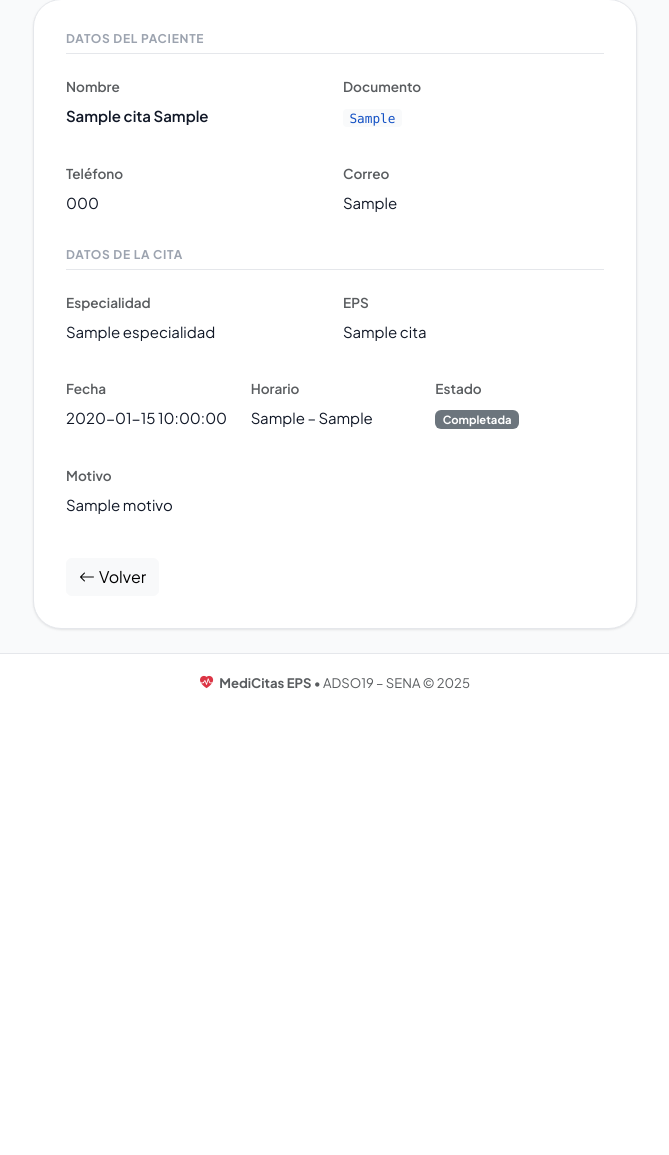
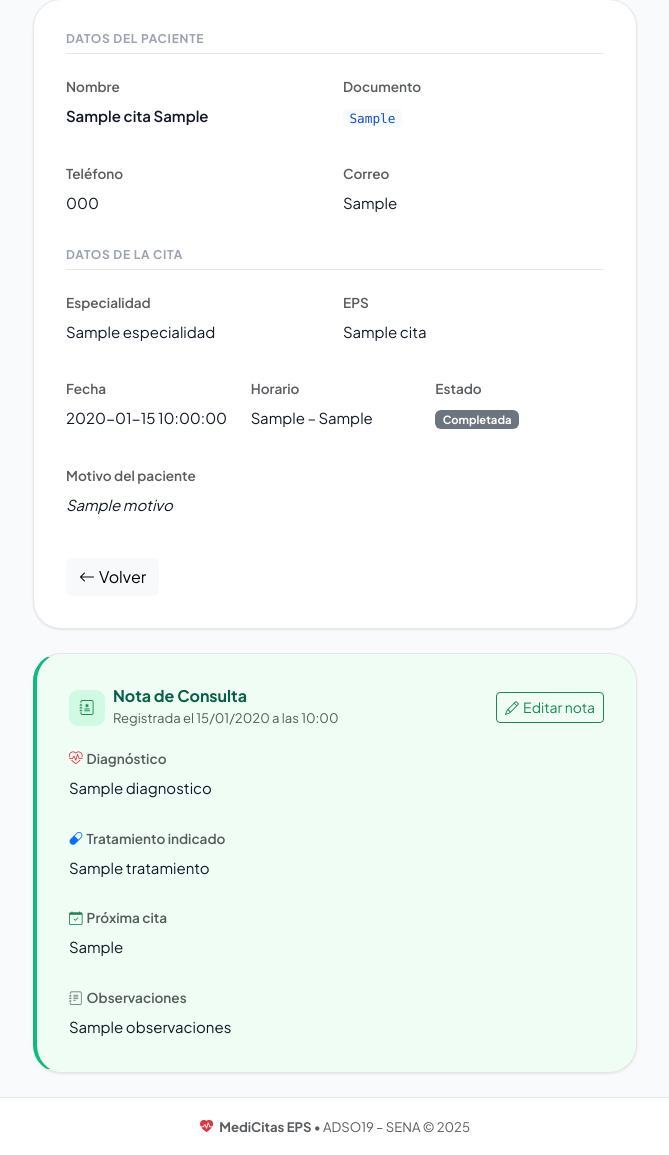
Before and after one commit to medicitasips/MediCitas-IPS, a Flask app: template templates/medico/ver_cita.html in a window 1280 px wide. Shown: the part 186-1341 px from the top of the page, without its empty margins (305-974 px from the left). Before the commit the page ends 875 px from the top, so only its background shows below. Run offline with Flask 3, Linux system fonts and the light colour scheme; the template is opened without the code that fills it: most values are stand-ins (such as "Sample title", 1, 10 or a date in 2020).

Commit message:
Update ver_cita.html

```diff
--- a/templates/medico/ver_cita.html
+++ b/templates/medico/ver_cita.html
@@ -1,20 +1,26 @@
 {% extends "base.html" %}
 {% from 'partials/estado_badge.html' import badge %}
 {% block title %}Detalle Cita #{{ cita.id_cita }} – Médico{% endblock %}
+
 {% block content %}
 <div class="container-fluid px-4 py-4">
   <div class="row justify-content-center">
     <div class="col-lg-6">
+
       <div class="page-header mb-4">
-        <div class="page-icon bg-blue-soft"><i class="bi bi-file-medical-fill text-primary"></i></div>
+        <div class="page-icon bg-blue-soft">
+          <i class="bi bi-file-medical-fill text-primary"></i>
+        </div>
         <div>
           <h2 class="page-title">Cita #{{ cita.id_cita }}</h2>
           <p class="page-subtitle">Dr(a). {{ perfil.nombre }} {{ perfil.apellido }}</p>
         </div>
       </div>
 
-      <div class="form-card">
+      <!-- ── Datos de la cita ── -->
+      <div class="form-card mb-4">
         <div class="row g-3">
+
           <div class="col-12">
             <h6 class="section-divider">Datos del paciente</h6>
           </div>
@@ -34,7 +40,10 @@
             <label class="form-label text-muted">Correo</label>
             <p>{{ cita.pac_correo }}</p>
           </div>
-          <div class="col-12"><h6 class="section-divider">Datos de la cita</h6></div>
+
+          <div class="col-12">
+            <h6 class="section-divider">Datos de la cita</h6>
+          </div>
           <div class="col-md-6">
             <label class="form-label text-muted">Especialidad</label>
             <p>{{ cita.especialidad }}</p>
@@ -57,19 +66,19 @@
           </div>
           {% if cita.motivo %}
           <div class="col-12">
-            <label class="form-label text-muted">Motivo</label>
-            <p>{{ cita.motivo }}</p>
+            <label class="form-label text-muted">Motivo del paciente</label>
+            <p class="fst-italic">{{ cita.motivo }}</p>
           </div>
           {% endif %}
+
         </div>
 
         <div class="d-flex gap-3 mt-4">
           {% if cita.estado == 'Activa' %}
-          <form method="POST" action="{{ url_for('medico.completar_cita', id_cita=cita.id_cita) }}">
-            <button class="btn btn-success-custom">
-              <i class="bi bi-check2-circle me-2"></i>Marcar Completada
-            </button>
-          </form>
+          <a href="{{ url_for('medico.completar_cita', id_cita=cita.id_cita) }}"
+             class="btn btn-success-custom">
+            <i class="bi bi-clipboard2-pulse me-2"></i>Completar y registrar nota
+          </a>
           {% endif %}
           <a href="{{ url_for('medico.dashboard') }}" class="btn btn-light">
             <i class="bi bi-arrow-left me-1"></i>Volver
@@ -77,6 +86,82 @@
         </div>
       </div>
 
+      <!-- ── Nota de consulta ── -->
+      {% if nota %}
+      <div class="form-card"
+           style="border-left:4px solid #10b981; background:#f0fdf4;">
+
+        <div class="d-flex align-items-center gap-2 mb-3">
+          <div style="width:36px;height:36px;background:#d1fae5;border-radius:9px;
+                      display:flex;align-items:center;justify-content:center;">
+            <i class="bi bi-journal-medical text-success"></i>
+          </div>
+          <div>
+            <h6 class="mb-0 fw-700" style="color:#065f46;">Nota de Consulta</h6>
+            <small class="text-muted">
+              Registrada el
+              {% if nota.fecha_registro %}
+                {{ nota.fecha_registro.strftime('%d/%m/%Y a las %H:%M') }}
+              {% else %}—{% endif %}
+            </small>
+          </div>
+          <a href="{{ url_for('medico.completar_cita', id_cita=cita.id_cita) }}"
+             class="btn btn-outline-success btn-sm ms-auto">
+            <i class="bi bi-pencil me-1"></i>Editar nota
+          </a>
+        </div>
+
+        <div class="row g-3">
+          <div class="col-12">
+            <label class="form-label text-muted fw-600">
+              <i class="bi bi-heart-pulse me-1 text-danger"></i>Diagnóstico
+            </label>
+            <p class="mb-0">{{ nota.diagnostico }}</p>
+          </div>
+
+          {% if nota.tratamiento %}
+          <div class="col-12">
+            <hr class="my-1" style="border-color:#d1fae5;">
+            <label class="form-label text-muted fw-600">
+              <i class="bi bi-capsule me-1 text-primary"></i>Tratamiento indicado
+            </label>
+            <p class="mb-0">{{ nota.tratamiento }}</p>
+          </div>
+          {% endif %}
+
+          {% if nota.proxima_cita %}
+          <div class="col-12">
+            <hr class="my-1" style="border-color:#d1fae5;">
+            <label class="form-label text-muted fw-600">
+              <i class="bi bi-calendar-check me-1 text-success"></i>Próxima cita
+            </label>
+            <p class="mb-0">{{ nota.proxima_cita }}</p>
+          </div>
+          {% endif %}
+
+          {% if nota.observaciones %}
+          <div class="col-12">
+            <hr class="my-1" style="border-color:#d1fae5;">
+            <label class="form-label text-muted fw-600">
+              <i class="bi bi-journal-text me-1 text-secondary"></i>Observaciones
+            </label>
+            <p class="mb-0">{{ nota.observaciones }}</p>
+          </div>
+          {% endif %}
+        </div>
+      </div>
+
+      {% elif cita.estado == 'Completada' %}
+      <div class="alert border-0 py-3 px-4"
+           style="background:#fffbeb;border-left:4px solid #f59e0b !important;
+                  border-radius:12px;font-size:.875rem;color:#92400e;">
+        <i class="bi bi-exclamation-triangle me-2"></i>
+        Esta cita fue completada sin nota de consulta.
+        <a href="{{ url_for('medico.completar_cita', id_cita=cita.id_cita) }}"
+           class="alert-link ms-1">Agregar nota ahora</a>
+      </div>
+      {% endif %}
+
     </div>
   </div>
 </div>
```
